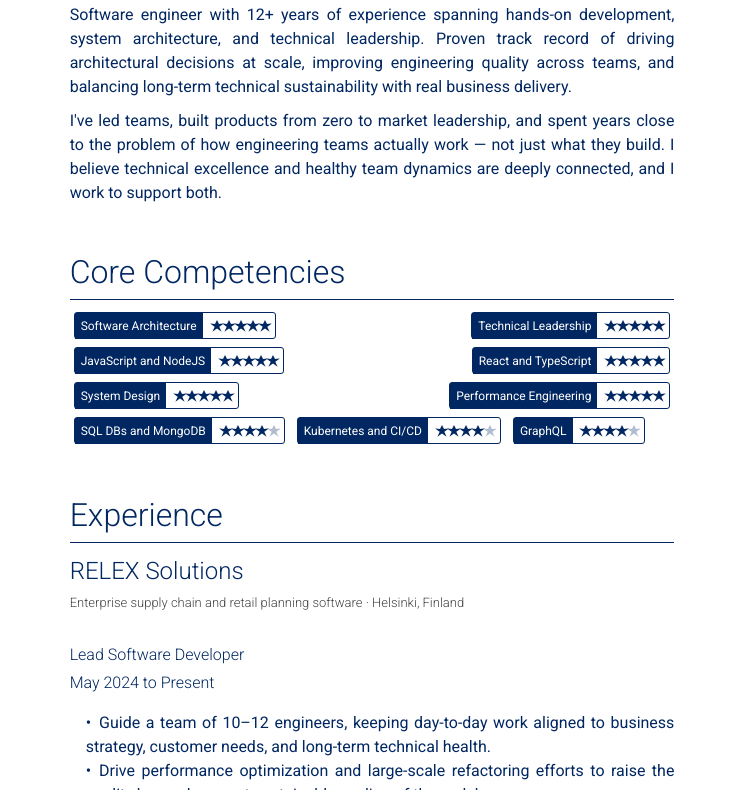
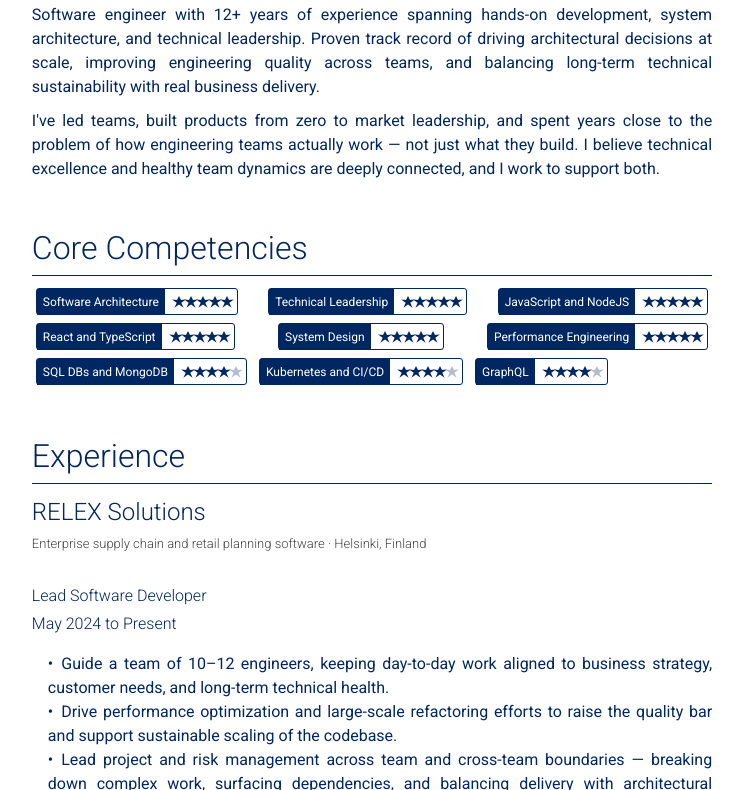
Before and after one commit to pouriaMaleki/pouriamaleki.github.io, a plain HTML site: page index.html in a window 1280 px wide. Shown: the part 479-1269 px from the top of the page, without its empty margins (268-1011 px from the left). Drawn offline with Linux system fonts and the light colour scheme.

Commit message:
update width

```diff
--- a/styles.css
+++ b/styles.css
@@ -4,7 +4,7 @@
 
 .app {
   font-family: Roboto, sans-serif;
-  max-width: 16cm;
+  max-width: 18cm;
   margin: 0 auto;
   color: #002761;
 }
```
